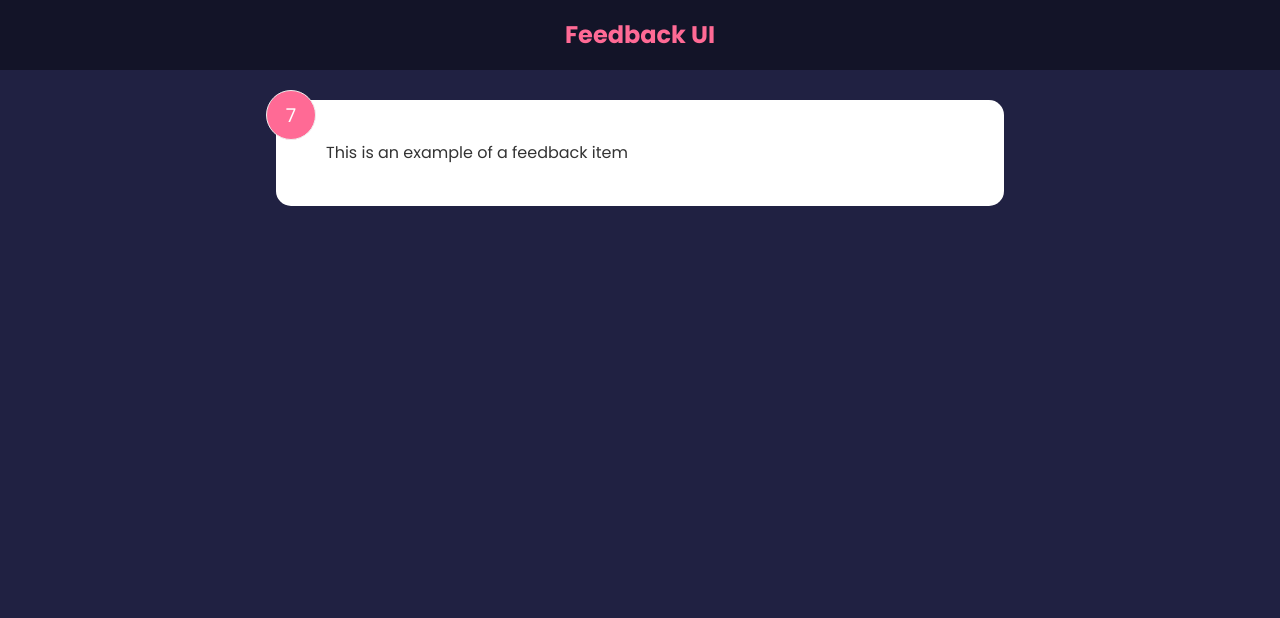
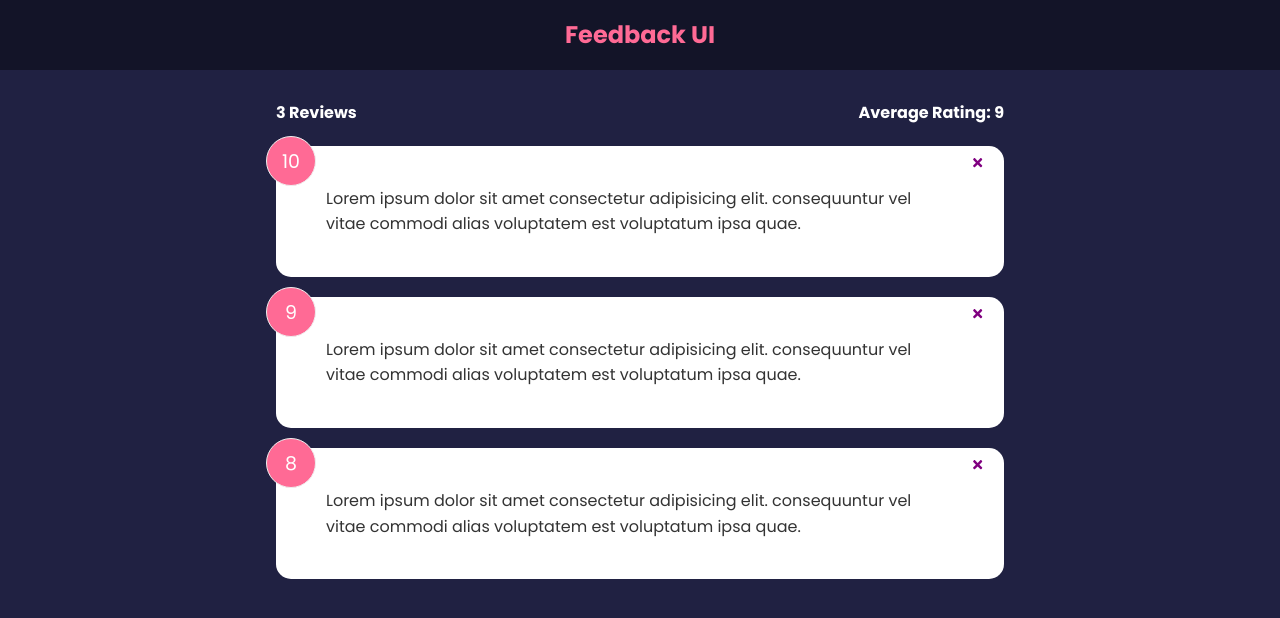
Before and after one commit to zachfotis/feedback-app, a React (Create React App) app: page / in a window 1280 px wide. Shown: the top 618 px of the page. Built offline with nearby package versions, Linux system fonts and the light colour scheme.

Commit message:
add feedbackStats comp

```diff
--- a/package.json
+++ b/package.json
@@ -8,6 +8,7 @@
     "@testing-library/user-event": "^13.5.0",
     "react": "^18.1.0",
     "react-dom": "^18.1.0",
+    "react-icons": "^4.3.1",
     "react-scripts": "5.0.1",
     "web-vitals": "^2.1.4"
   },
--- a/src/App.js
+++ b/src/App.js
@@ -1,12 +1,22 @@
+import { useState } from 'react';
+import FeedbackData from './data/FeedbackData';
 import Header from './components/Header';
-import FeedbackItem from './components/FeedbackItem';
+import FeedbackList from './components/FeedbackList';
+import FeedbackStats from './components/FeedbackStats';
 
 function App() {
+  const [feedback, setFeedback] = useState(FeedbackData);
+  const deleteFeedback = (id) => {
+    if (window.confirm('Are you sure you want to delete this feedback?')) {
+      setFeedback(feedback.filter((feedback) => feedback.id !== id));
+    }
+  };
   return (
     <>
       <Header />
       <div className="container">
-        <FeedbackItem />
+        <FeedbackStats feedback={feedback} />
+        <FeedbackList feedback={feedback} handleDelete={deleteFeedback} />
       </div>
     </>
   );
--- a/src/components/FeedbackItem.jsx
+++ b/src/components/FeedbackItem.jsx
@@ -1,14 +1,26 @@
-import { useState } from 'react';
+import { FaTimes } from 'react-icons/fa';
+import PropTypes from 'prop-types';
+import Card from './shared/Card';
 
-function FeedbackItem() {
-  const [rating, setRating] = useState(7);
-  const [text, setText] = useState('This is an example of a feedback item');
-
+function FeedbackItem({ item, handleDelete }) {
   return (
-    <div className="card">
-      <div className="num-display">{rating}</div>
-      <div className="text-display">{text}</div>
-    </div>
+    <Card>
+      <div className="num-display">{item.rating}</div>
+      <button
+        onClick={() => {
+          handleDelete(item.id);
+        }}
+        className="close"
+      >
+        <FaTimes color="purple" />
+      </button>
+      <div className="text-display">{item.text}</div>
+    </Card>
   );
 }
+
+FeedbackItem.propTypes = {
+  item: PropTypes.object.isRequired,
+};
+
 export default FeedbackItem;
--- /dev/null
+++ b/src/components/FeedbackList.jsx
@@ -0,0 +1,27 @@
+import PropTypes from 'prop-types';
+import FeedbackItem from './FeedbackItem';
+
+function FeedbackList({ feedback, handleDelete }) {
+  if (!feedback || feedback.length === 0) {
+    return <p>No Feedback Yet</p>;
+  }
+
+  return (
+    <div className="feedback-list">
+      {feedback.map((item) => (
+        <FeedbackItem key={item.id} item={item} handleDelete={handleDelete} />
+      ))}
+    </div>
+  );
+}
+
+FeedbackList.propTypes = {
+  feedback: PropTypes.arrayOf(
+    PropTypes.shape({
+      id: PropTypes.number.isRequired,
+      rating: PropTypes.number.isRequired,
+      text: PropTypes.string.isRequired,
+    })
+  ),
+};
+export default FeedbackList;
--- /dev/null
+++ b/src/components/FeedbackStats.jsx
@@ -0,0 +1,24 @@
+import PropTypes from 'prop-types';
+
+function FeedbackStats({ feedback }) {
+  // Calculate ratings average
+  let average =
+    feedback.reduce((acc, cur) => {
+      return acc + cur.rating;
+    }, 0) / feedback.length;
+
+  average = average.toFixed(1).replace(/\.0$/, '');
+
+  return (
+    <div className="feedback-stats">
+      <h4>{feedback.length} Reviews</h4>
+      <h4>Average Rating: {isNaN(average) ? 0 : average}</h4>
+    </div>
+  );
+}
+
+FeedbackStats.propTypes = {
+  feedback: PropTypes.array.isRequired,
+};
+
+export default FeedbackStats;
--- /dev/null
+++ b/src/components/shared/Card.jsx
@@ -0,0 +1,16 @@
+import PropTypes from 'prop-types';
+
+function Card({ children, reverse }) {
+  return <div className={`card ${reverse && 'reverse'}`}>{children}</div>;
+}
+
+Card.defaultProps = {
+  reverse: false,
+};
+
+Card.propTypes = {
+  children: PropTypes.node.isRequired,
+  reverse: PropTypes.bool,
+};
+
+export default Card;
--- /dev/null
+++ b/src/data/FeedbackData.js
@@ -0,0 +1,19 @@
+const FeedbackData = [
+  {
+    id: 1,
+    rating: 10,
+    text: 'Lorem ipsum dolor sit amet consectetur adipisicing elit. consequuntur vel vitae commodi alias voluptatem est voluptatum ipsa quae.',
+  },
+  {
+    id: 2,
+    rating: 9,
+    text: 'Lorem ipsum dolor sit amet consectetur adipisicing elit. consequuntur vel vitae commodi alias voluptatem est voluptatum ipsa quae.',
+  },
+  {
+    id: 3,
+    rating: 8,
+    text: 'Lorem ipsum dolor sit amet consectetur adipisicing elit. consequuntur vel vitae commodi alias voluptatem est voluptatum ipsa quae.',
+  },
+];
+
+export default FeedbackData;
```
Also changed, not shown: 1 other file (tests, documents, lock files or other folders).
